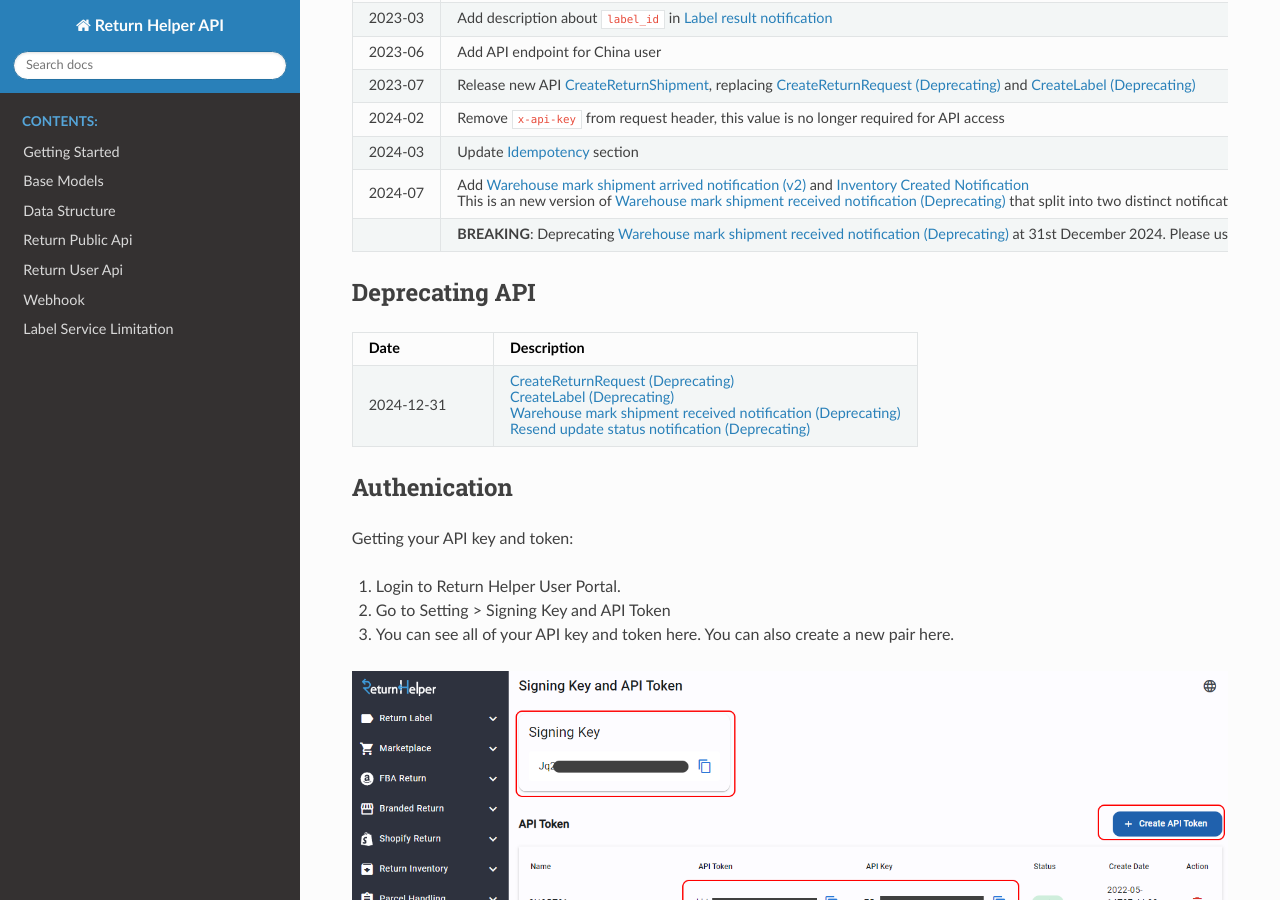
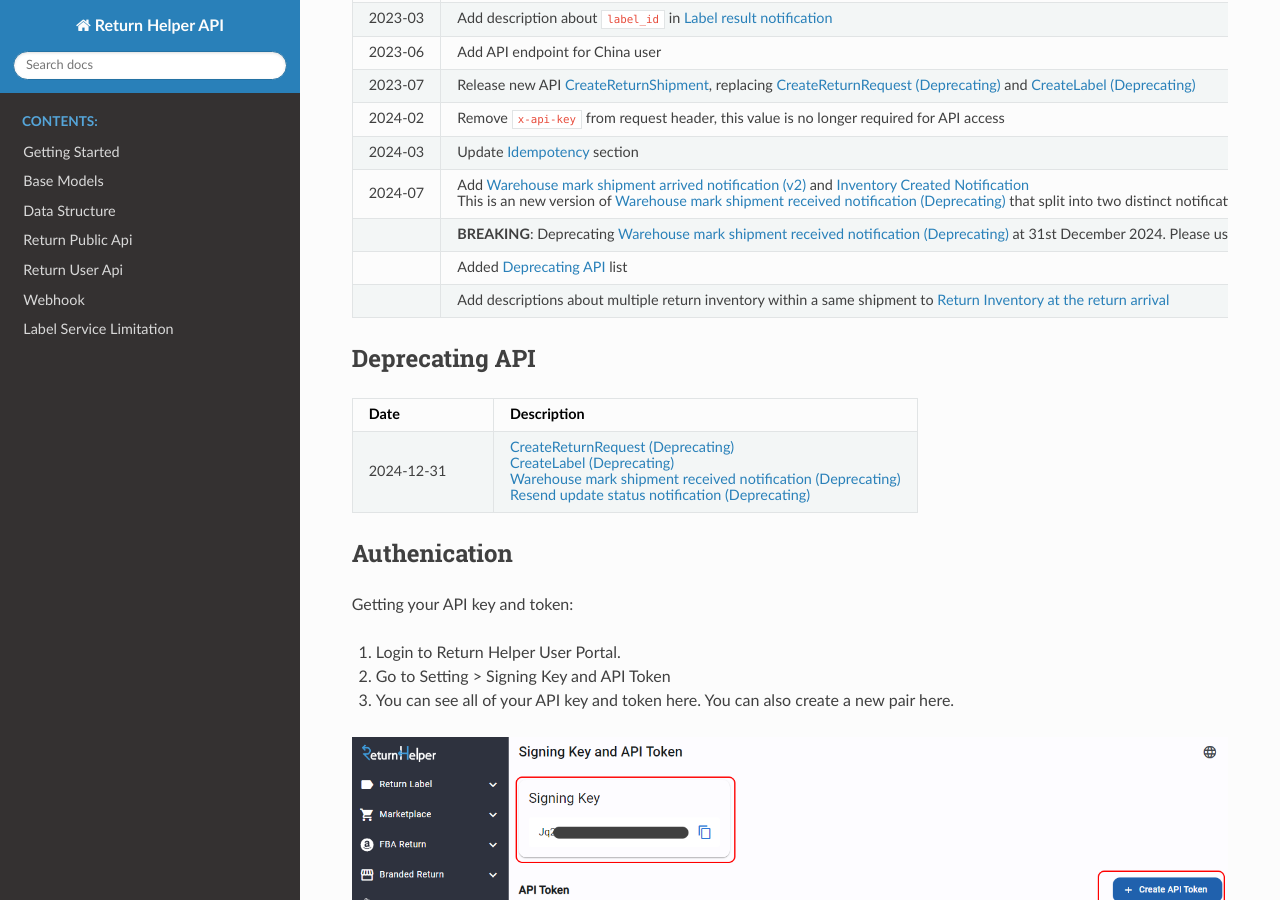
Before and after one commit to ReturnHelper/return-request-api-docs, a Sphinx documentation site: the page built from source/index.rst, in a window 1280 px wide and 900 px high, scrolled down 471 px. Built offline with Sphinx 7.4.7 and the Read the Docs theme 2.0.0, drawn with Linux system fonts in a browser that asks for light colours.

Commit message:
update: changelog

```diff
--- a/source/index.rst
+++ b/source/index.rst
@@ -41,6 +41,10 @@
        This is an new version of :ref:`notification-MarkReceived` that split into two distinct notifications: mark receive and inventory created.
    * -
      - **BREAKING**: Deprecating :ref:`notification-MarkReceived` at 31st December 2024. Please use :ref:`notification-warehouseMarkShipmentArrivedv2` and :ref:`notification-inventoryCreated` instead.
+   * -
+     - Added :ref:`index-deprecating` list
+   * -
+     - Add descriptions about multiple return inventory within a same shipment to :ref:`gettingstarted-returnarrival`
 
 .. _index-Deprecating:
 
```
